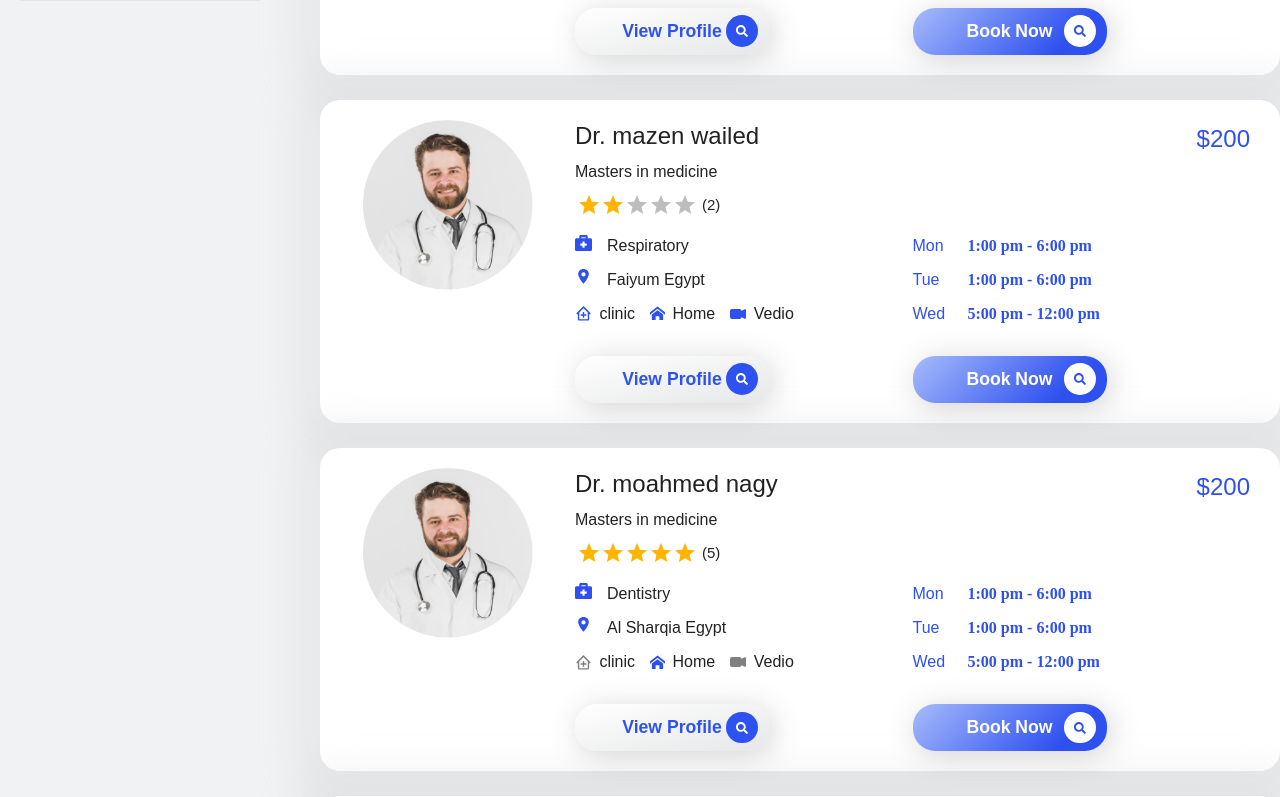
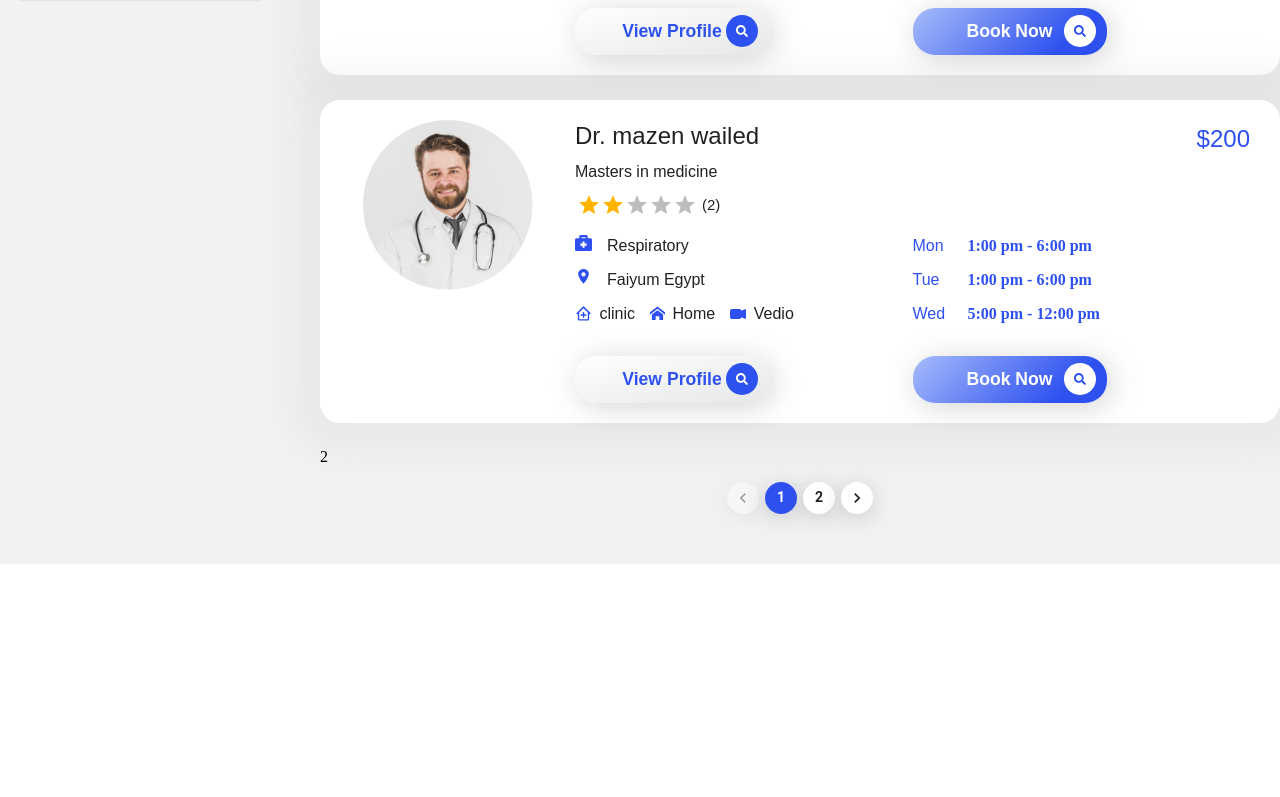
Before and after one commit to afifym/healovo, a React (Create React App) app: page / in a window 1280 px wide. Shown: the part 1275-2072 px from the top of the page. After the commit the page ends 1839 px from the top, so only its background shows below. Built offline with nearby package versions, Linux system fonts and the light colour scheme.

Commit message:
checkpoint for pagnation

```diff
--- a/src/components/SearchPage/PaginationSearch.jsx
+++ b/src/components/SearchPage/PaginationSearch.jsx
@@ -20,7 +20,7 @@ const CustomePagination = style.div`
 
 
     button{
-        background: #FFFFFF;
+        background:white;
         box-shadow: 0px 4px 19px 2px rgba(121, 121, 121, 0.25);
         border-radius: 27px !important;
     font-family: Roboto;
@@ -30,21 +30,38 @@ const CustomePagination = style.div`
     line-height: 33px;
     border:none;
     }
+
+  .Mui-selected{
+    background: #2D50EF;
+    box-shadow: 0px 4px 19px 2px rgba(121, 121, 121, 0.25);
+    border-radius: 27px;
+    color:white;
+  }
+
 }
 
   }
 `;
-const PaginationSearch = () => {
+const PaginationSearch = ({ onHandlePageView, page, NumberOfPages }) => {
   const classes = useStyles();
 
   return (
     <CustomePagination className={classes.root}>
-      <Pagination
+      {/*   <Pagination
         count={10}
         variant="outlined"
         boundaryCount={1}
         siblingCount={0}
         defaultPage={1}
+        onClick={onPaginationSearch}
+      /> */}
+      {NumberOfPages}
+
+      <Pagination
+        color="secondary"
+        count={NumberOfPages}
+        page={page || 1}
+        onChange={onHandlePageView}
       />
     </CustomePagination>
   );
--- a/src/components/SearchPage/SearchPage.jsx
+++ b/src/components/SearchPage/SearchPage.jsx
@@ -52,6 +52,29 @@ const SearchPage = () => {
   const [doctors, setdoctors] = useState(DoctorsData);
   const [doctorsFilter, setDoctorsFilter] = useState(doctors);
   const [filterSettings, setFilterSettings] = useState(defaultFilterSetting);
+
+  const [page, setPage] = useState(1);
+  const handlePageView = (event, value) => {
+    const doctorsCopy = JSON.parse(JSON.stringify(doctorsFilter));
+
+    const doctorData = doctorsCopy.splice((1 - value) * 4, 4);
+    setdoctorPagination(doctorData);
+
+    setPage(value);
+  };
+
+  const handlePaginationSearch = (event, value) => {
+    const doctorsCopy = JSON.parse(JSON.stringify(doctorsFilter));
+    console.log("doctorsCopy");
+    const doctorData = doctorsCopy.splice((1 - value) * 4, 4);
+    return doctorData;
+
+    setPage(value);
+  };
+
+  const [doctorPagination, setdoctorPagination] = useState(
+    handlePaginationSearch()
+  );
 
   const handlClaer = () => {
     setFilterSettings(defaultFilterSetting);
@@ -191,8 +214,8 @@ const SearchPage = () => {
   }, [filterSettings]);
 
   useEffect(() => {
-    setDoctorsFilter(doctorsFilter);
-  }, []);
+    setdoctorPagination(handlePaginationSearch(1));
+  }, [doctorsFilter]);
 
   const fuse = new Fuse(doctorsFilter, {
     keys: ["name.first", "name.last", "specialty", "location"],
@@ -277,11 +300,16 @@ const SearchPage = () => {
 
           <Grid item xs={12} md={9}>
             <SearchResultHeader searchResultNumber={doctorsFilter.length} />
-            {doctorsFilter.map((doctor, idx) => (
+            {doctorPagination.map((doctor, idx) => (
               <SearchCard key={doctor.email} Doctor={doctor} />
             ))}
 
-            <PaginationSearch />
+            <PaginationSearch
+              NumberOfPages={Math.ceil(doctorsFilter.length / 4)}
+              page={page}
+              onHandlePageView={handlePageView}
+            />
+            {console.log("doctorPagination", doctorPagination)}
           </Grid>
         </Grid>
       </Container>
```
